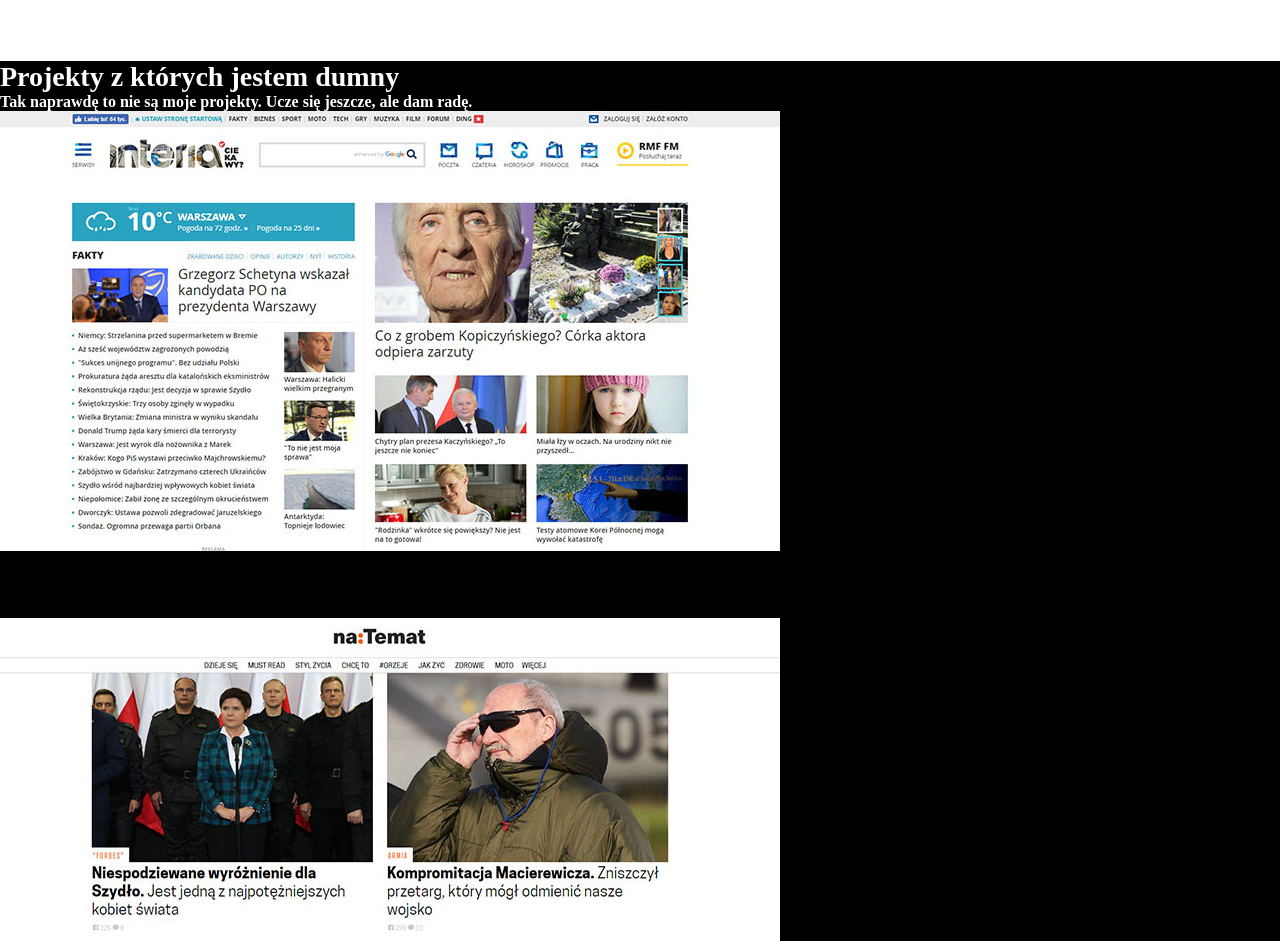
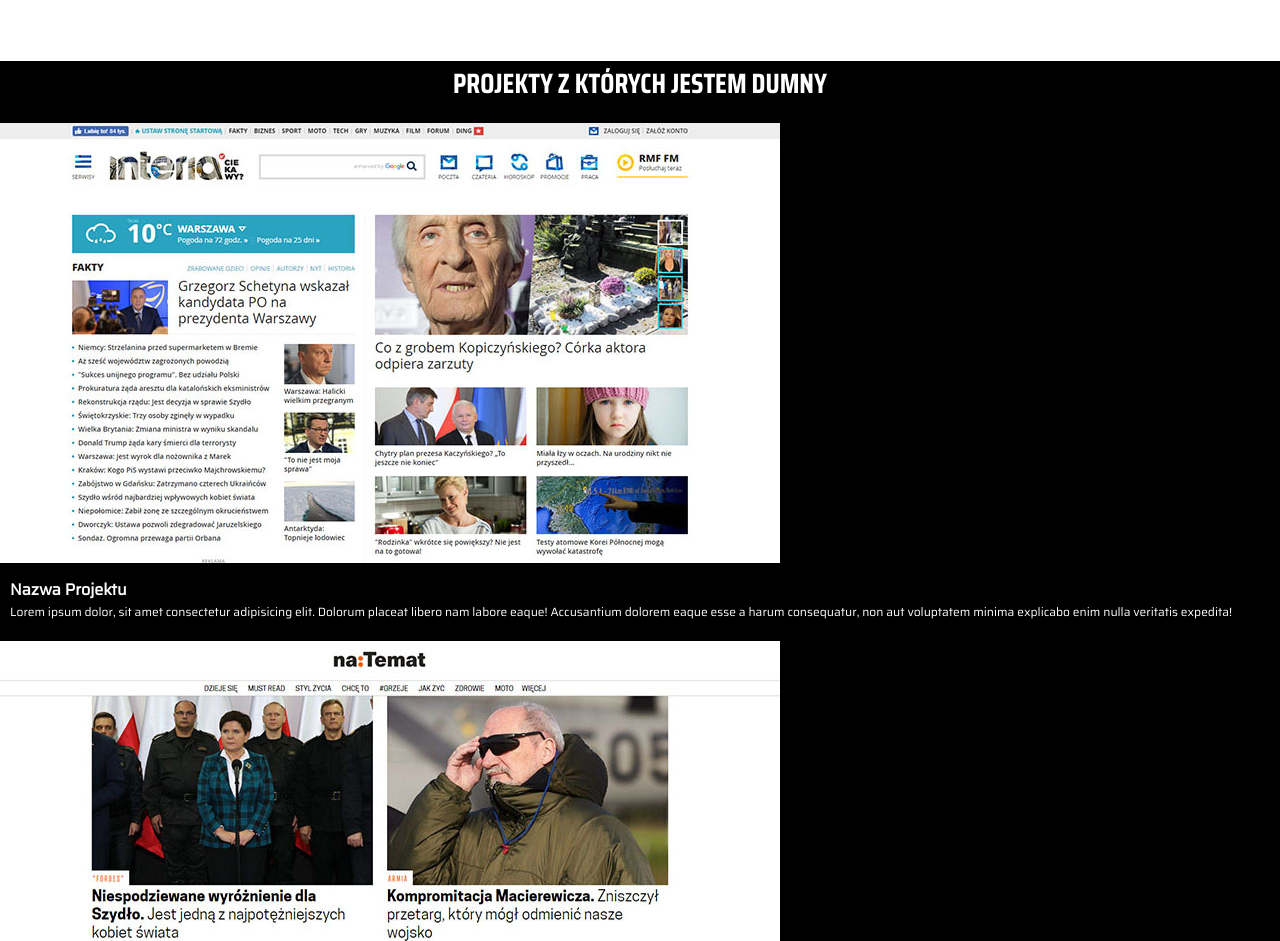
Before and after one commit to tomaszp123/Wizytowka, a website: page index.html in a window 1280 px wide. Shown: the part 1459-2400 px from the top of the page. Drawn offline with Linux system fonts and the light colour scheme.

Commit message:
some styling

```diff
--- a/css/style.css
+++ b/css/style.css
@@ -329,16 +329,47 @@
     }
 }
 
-.portoflio {
+.portfolio {
     background-color: #000;
 }
 
-.portoflio h1 {
+.portfolio h1 {
     font-size: 28px;
+    font-family: 'Saira Condensed', sans-serif;
+    text-transform: uppercase;
     color: #fff;
+    text-align: center;
+    padding: 0 20px;
 }
 
-.portoflio h4 {
+.portfolio h4 {
     font-size: 16px;
+    font-family: 'Saira', sans-serif;
     color: #fff;
+    text-align: center;
+    padding: 0 10px;
 }
+
+.portfolio web img {
+    width: 100%;
+}
+
+.portfolio .about {
+    color: #fff;
+    font-family: 'Saira', sans-serif;
+    font-weight: normal;
+    padding: 10px 20px 20px 10px;
+    text-align: left;
+}
+
+.portfolio .about h2 {
+    font-size: 16px;
+}
+
+.portfolio .about p {
+    font-size: 12px;
+}
+
+.portfolio .project:nth-last-of-type(odd) {
+    background-color: orange;
+}
--- a/index.html
+++ b/index.html
@@ -52,9 +52,9 @@
             </p>
         </div>
     </section>
-    <section class="portoflio">
+    <section class="portfolio">
         <h1>Projekty z których jestem dumny</h1>
-        <h4>Tak naprawdę to nie są moje projekty. Ucze się jeszcze, ale dam radę.</h4>
+        <!-- <h4>Tak naprawdę to nie są moje projekty. Ucze się jeszcze, ale dam radę.</!--> -->
         <div class="project1">
             <div class="web">
                 <img src="./images/portfolio1.jpg" alt="Przykład 1">
@@ -103,7 +103,7 @@
     <section></section>
     <section></section>
     <section>
-        <script src="dist/main.js"></script>
+        <!-- <script src="dist/main.js"></script> -->
     </section>
     <footer></footer>
 </body>
```
